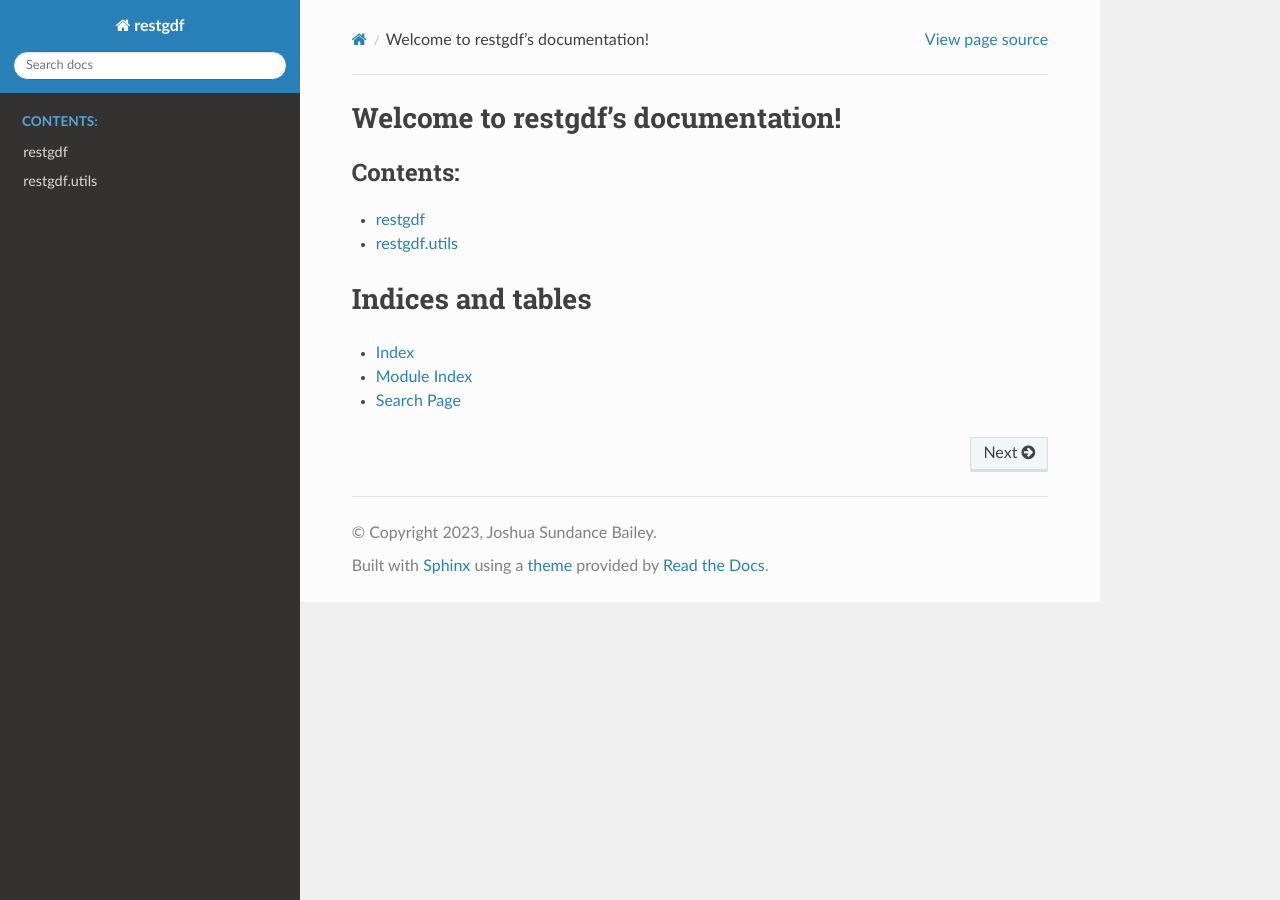
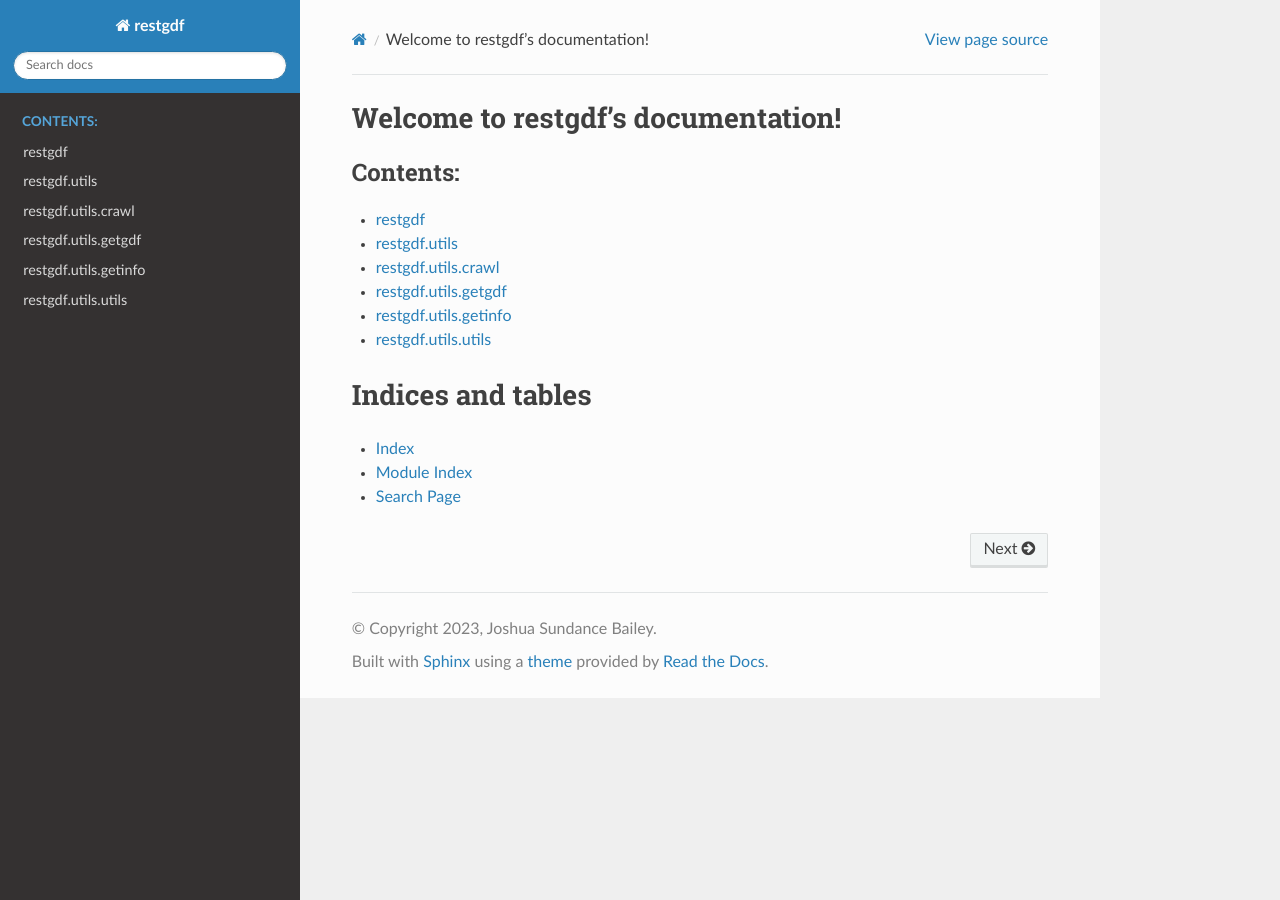
Before and after one commit to joshuasundance-swca/restgdf, a Sphinx documentation site: the page built from docs/index.rst, in a window 1280 px wide. Built offline with Sphinx 7.4.7 and the Read the Docs theme 2.0.0, drawn with Linux system fonts in a browser that asks for light colours.

Commit message:
better docs

```diff
--- a/docs/restgdf.rst
+++ b/docs/restgdf.rst
@@ -1,5 +1,5 @@
 restgdf
----------------
+-------
 
 .. automodule:: restgdf
    :members:
--- a/docs/utils.rst
+++ b/docs/utils.rst
@@ -1,20 +1,33 @@
 restgdf.utils
----------------
+-------------
+
+restgdf.utils.crawl
+-------------------
+
 .. automodule:: restgdf.utils.crawl
    :members:
    :undoc-members:
    :show-inheritance:
+
+restgdf.utils.getgdf
+--------------------
 
 .. automodule:: restgdf.utils.getgdf
    :members:
    :undoc-members:
    :show-inheritance:
 
+restgdf.utils.getinfo
+---------------------
+
 .. automodule:: restgdf.utils.getinfo
    :members:
    :undoc-members:
    :show-inheritance:
 
+restgdf.utils.utils
+-------------------
+
 .. automodule:: restgdf.utils.utils
    :members:
    :undoc-members:
```
